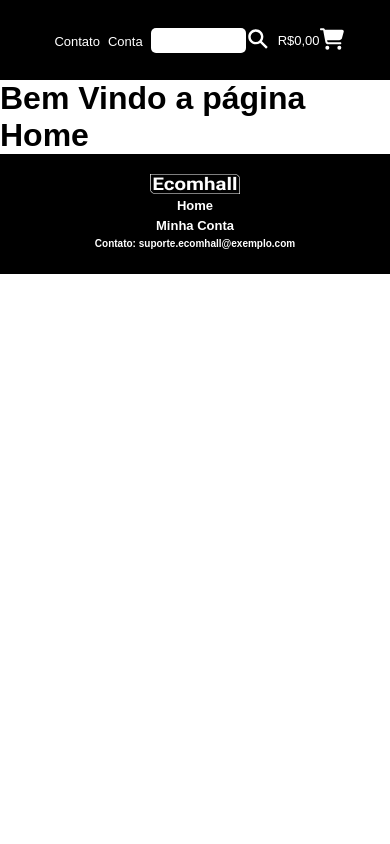
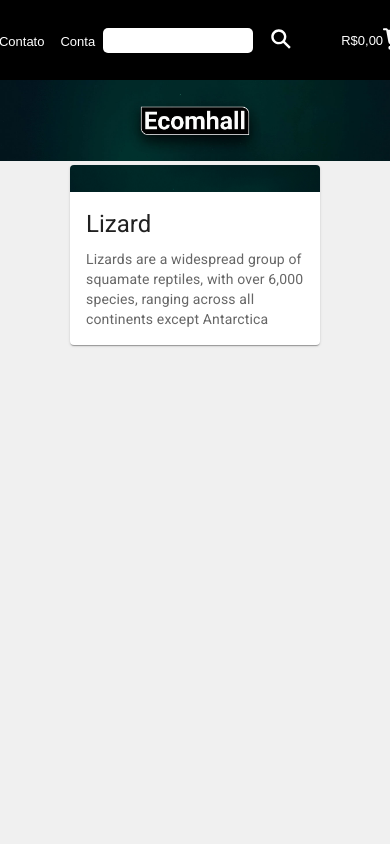
Before and after one commit to gabryel-academico/frontend-ecomhall, a React (Create React App) app: page / in a window 390 px wide. Shown: the top 844 px of the page. Built offline with nearby package versions, Linux system fonts and the light colour scheme.

Commit message:
inicio da home

```diff
--- a/src/components/Footer/index.tsx
+++ b/src/components/Footer/index.tsx
@@ -7,7 +7,7 @@ function Footer(){
         <div className="container-footer">
             <div className="conteudo-container">
                 <Link to="/"><span>Home</span></Link>
-                <Link to="/conta"><span>Minha Conta</span></Link>
+                <Link to="/login"><span>Minha Conta</span></Link>
 
                 <span>Contato: suporte.ecomhall@exemplo.com</span>
             </div>
--- a/src/components/Navbar/style.css
+++ b/src/components/Navbar/style.css
@@ -21,34 +21,34 @@ header nav{
 
 }
 
-img{
+header img{
     width: 125px;
     height: 35px;
 }
-ul{
+header ul{
     display: flex;
     flex-direction: row;
     align-items: center;
 }
 
-ul li{
+header ul li{
  margin-left: 1rem;
  list-style: none;
 
 }
-a{
+header a{
     color: white;
     text-decoration: none;
 
 }
-a:hover {
+header a:hover {
     color: #D9D9D9;
 }
-p{
+header p{
     margin-left: 3rem;
 }
 
-button{
+header button{
     background: transparent;
     border: 0;
     color: white;
@@ -66,7 +66,7 @@ button{
 }
 
 
-input{
+header input{
     margin-left: 1rem;
     border: 0;
     border-radius: 5px;
@@ -75,7 +75,7 @@ input{
     padding: 10px;
 
 }
-input:focus{
+header input:focus{
     outline: none;
 }
 
@@ -83,7 +83,7 @@ input:focus{
 @media (max-width: 800px){
 
 
-   input{
+   header input{
     width: 150px;
     margin-left: 0.5rem;
    }
--- a/src/pages/Home/index.tsx
+++ b/src/pages/Home/index.tsx
@@ -1,9 +1,56 @@
+import { useNavigate } from 'react-router-dom';
+
+
+import Card from '@mui/material/Card';
+import CardContent from '@mui/material/CardContent';
+import CardMedia from '@mui/material/CardMedia';
+import Typography from '@mui/material/Typography';
+import { CardActionArea } from '@mui/material';
+
+import banner from "../../assets/banner.jpg"
+import bg from "../../assets/bg.jpg"
+import "./style.css"
+
+
+
+
+
 
 function Home() {
+    const navigate = useNavigate()
+    function handleCardClick(){
+        navigate('/login')
+    }
     return(
-        <div>
-            <h1>Bem Vindo a página Home</h1>
+        <>
+        <div className='area'>
+
+        <div className='banner'><img src={banner} alt="banner" /></div>
+        <div className='card'>
+        <Card sx={{ maxWidth: 250 }}>
+      <CardActionArea onClick={handleCardClick}>
+        <CardMedia
+          component="img"
+          height="140"
+          image={bg}
+          alt="green iguana"
+        />
+        <CardContent>
+          <Typography gutterBottom variant="h5" component="div">
+            Lizard
+          </Typography>
+          <Typography variant="body2" color="text.secondary">
+            Lizards are a widespread group of squamate reptiles, with over 6,000
+            species, ranging across all continents except Antarctica
+          </Typography>
+        </CardContent>
+      </CardActionArea>
+    </Card>
         </div>
+        </div>
+
+        </>
+
     )
 }
 
--- /dev/null
+++ b/src/pages/Home/style.css
@@ -0,0 +1,20 @@
+.area{
+    background-color: #f0f0f0;
+    height: 100vh;
+    display: flex;
+    flex-direction: column;
+    align-items: center;
+
+}
+
+.banner{
+    width: 100%;
+    height: auto;
+
+}
+.banner img{
+    width: 100%;
+    height: auto;
+    padding: 0;
+    margin: 0;
+}
--- a/src/pages/Registro/Cliente/index.tsx
+++ b/src/pages/Registro/Cliente/index.tsx
@@ -1,7 +1,7 @@
 
 import { TextField, Input, Button } from "@mui/material";
 
-import "./style.css"
+import "../style.css"
 import logo2 from "../../../assets/logo2.png"
 
 function handleClick(){
@@ -43,7 +43,6 @@ function RegCliente(){
 
 
 
-
             </div>
 
         </div>
--- a/src/pages/Registro/Varejista/index.tsx
+++ b/src/pages/Registro/Varejista/index.tsx
@@ -1,6 +1,52 @@
+import { Button, TextField } from "@mui/material";
+
+import logo2 from "../../../assets/logo2.png"
+import "../style.css"
+
+
+function handleClick(){
+    alert("TESTE")
+}
+
+
 function RegVarejista(){
     return(
-        <h1>Registro Varejista</h1>
+        <div className="container-reg">
+           <div className="card-reg">
+           <div id="cabecalhoReg">
+               <img src={logo2} alt="logo" />
+               <h2>Faça seu registro!</h2>
+           </div>
+           <div id="form-reg">
+
+               <form action="">
+                   <TextField id="outlined-basic" label="Nome" variant="outlined" margin="dense" size="small" sx={{
+                    width: "100%",
+                   }}/>
+                   <TextField id="outlined-basic" label="CNPJ" variant="outlined" margin="dense" size="small" sx={{
+                    width: "100%",
+                   }}/>
+                   <TextField id="outlined-basic" label="Email" variant="outlined" margin="dense" size="small" sx={{
+                    width: "100%",
+                   }}/>
+                   <TextField id="outlined-basic" label="Senha" variant="outlined" margin="dense" size="small" sx={{
+                    width: "100%",
+                   }}/>
+
+               </form>
+
+           </div>
+           <Button variant="contained" color='inherit' href="#contained-buttons" sx={{
+            width: "100%",
+           }} onClick={handleClick}>
+           Realizar Cadastro
+           </Button>
+
+
+
+            </div>
+
+        </div>
     )
 }
 
```
Also changed, not shown: src/assets/banner.jpg (added), src/assets/bg.jpg (added), src/pages/Registro/Varejista/style.css (deleted), src/pages/Registro/style.css (renamed from src/pages/Registro/Cliente/style.css).
